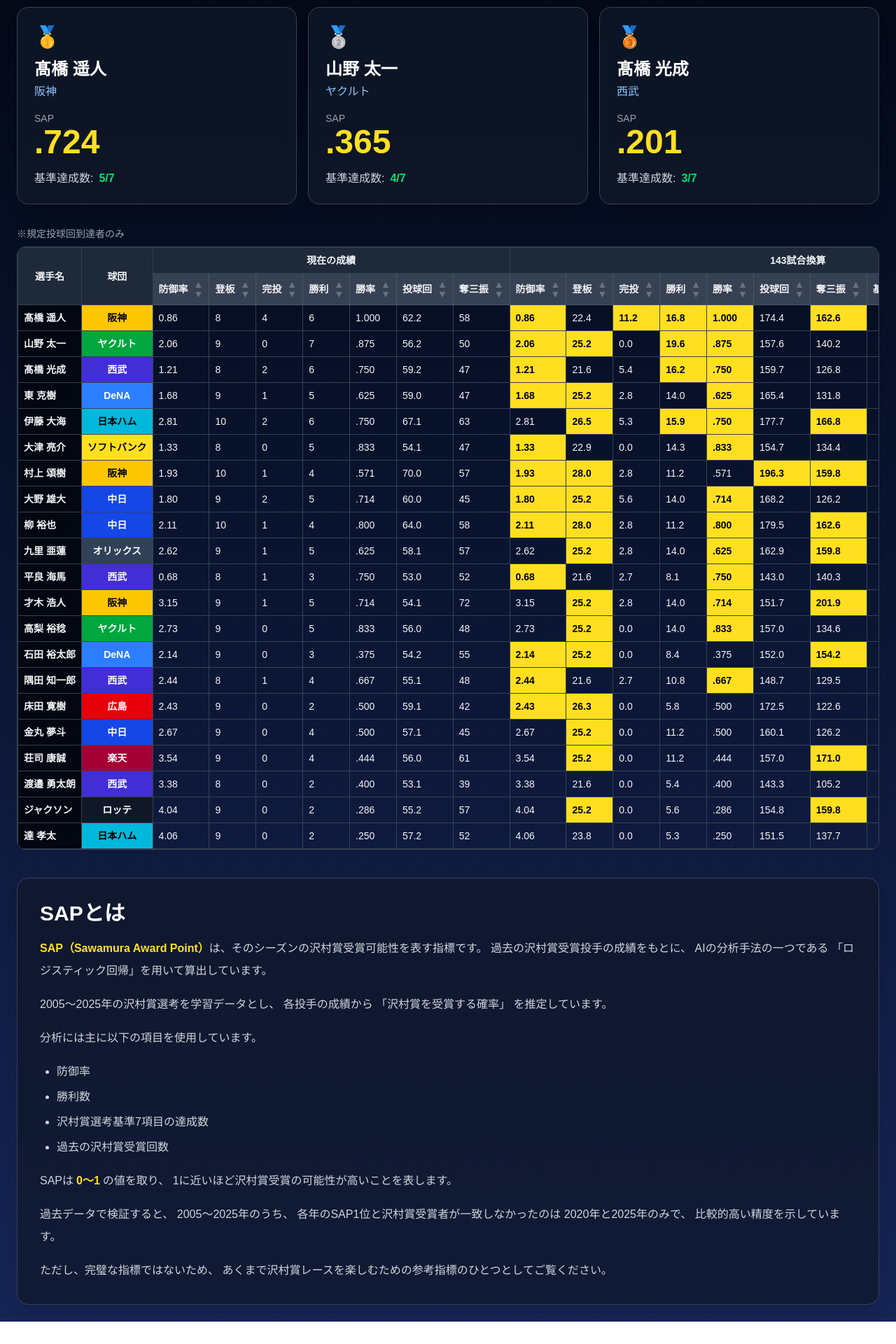
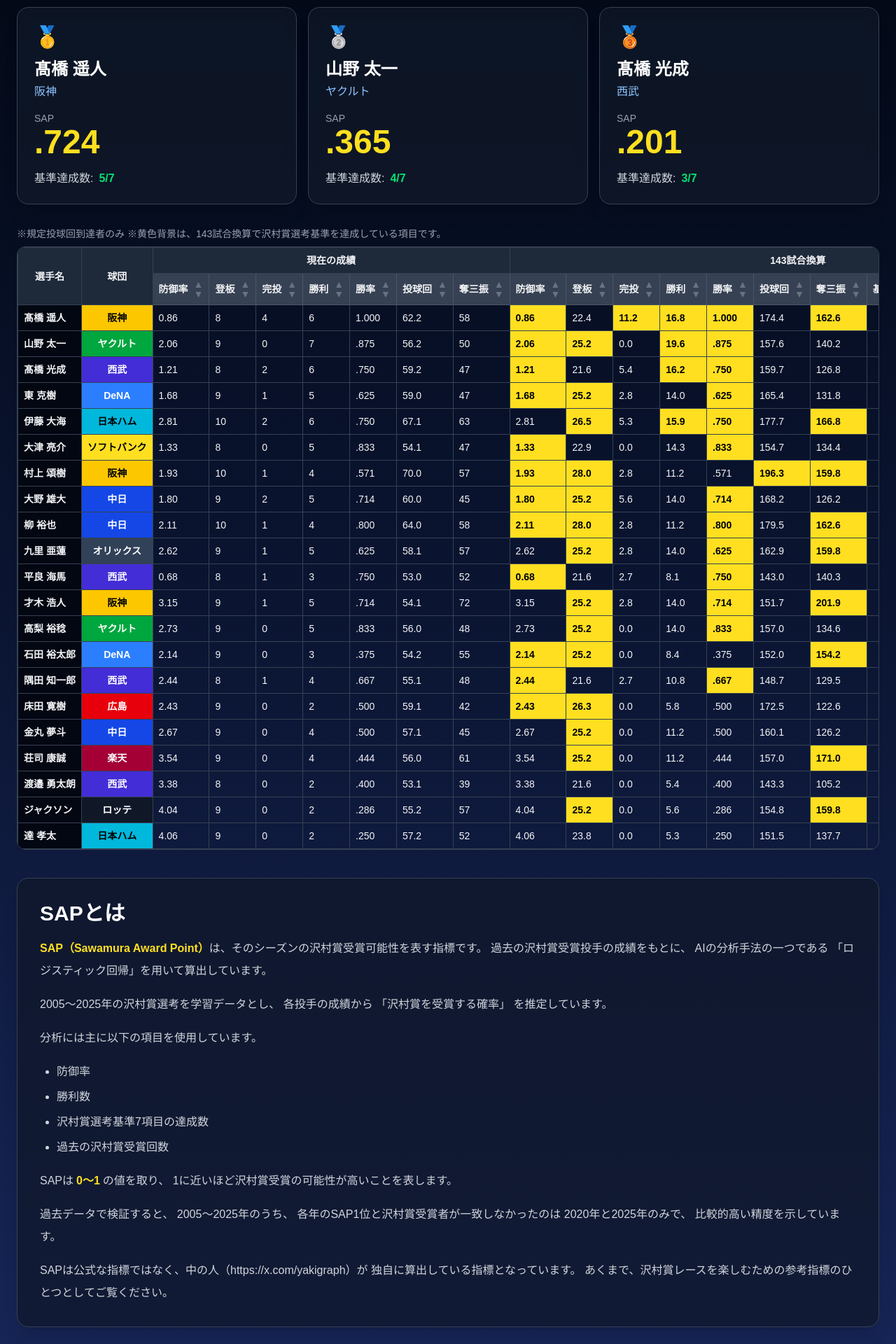
Before and after one commit to yakigraph888-ai/sap-site, a Next.js app: page / in a window 1280 px wide. Shown: the part 170-2090 px from the top of the page at 70% size. Before the commit the page ends 2058 px from the top, so only its background shows below. Built offline with nearby package versions, Linux system fonts and the light colour scheme.

Commit message:
細かな修正

```diff
--- a/app/page.tsx
+++ b/app/page.tsx
@@ -365,6 +365,7 @@ export default function Home() {
       {/* テーブル */}
       <p className="text-xs md:text-sm text-gray-400 mb-2">
         ※規定投球回到達者のみ
+        ※黄色背景は、143試合換算で沢村賞選考基準を達成している項目です。
       </p>
 
       <div className="overflow-x-auto">
@@ -624,8 +625,9 @@ export default function Home() {
             </p>
 
             <p>
-              ただし、完璧な指標ではないため、
-              あくまで沢村賞レースを楽しむための参考指標のひとつとしてご覧ください。
+              SAPは公式な指標ではなく、中の人（https://x.com/yakigraph）が
+              独自に算出している指標となっています。
+              あくまで、沢村賞レースを楽しむための参考指標のひとつとしてご覧ください。
             </p>
 
           </div>
```
